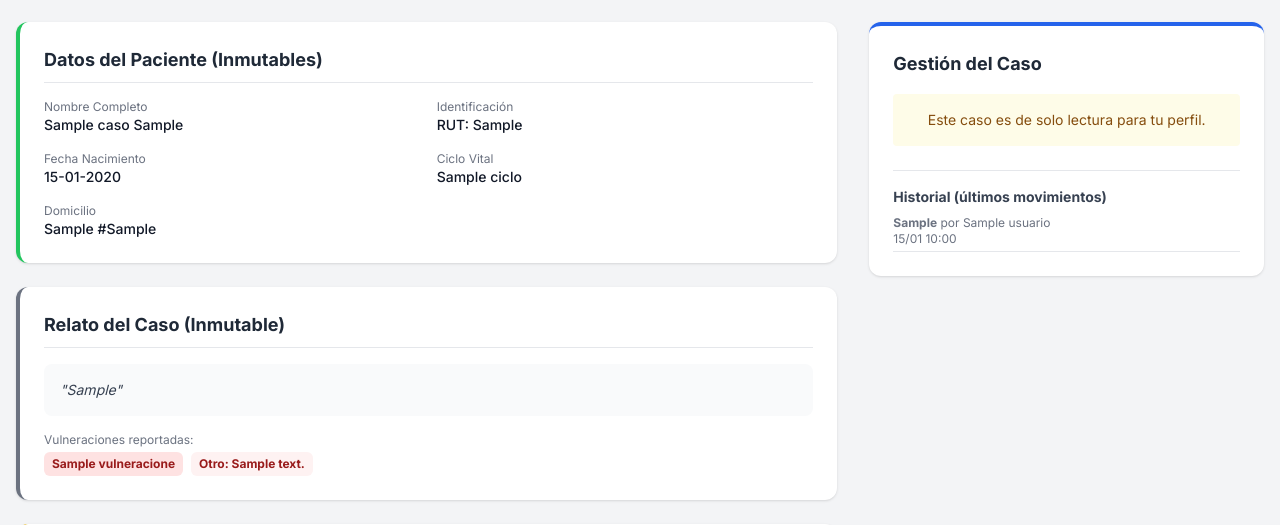
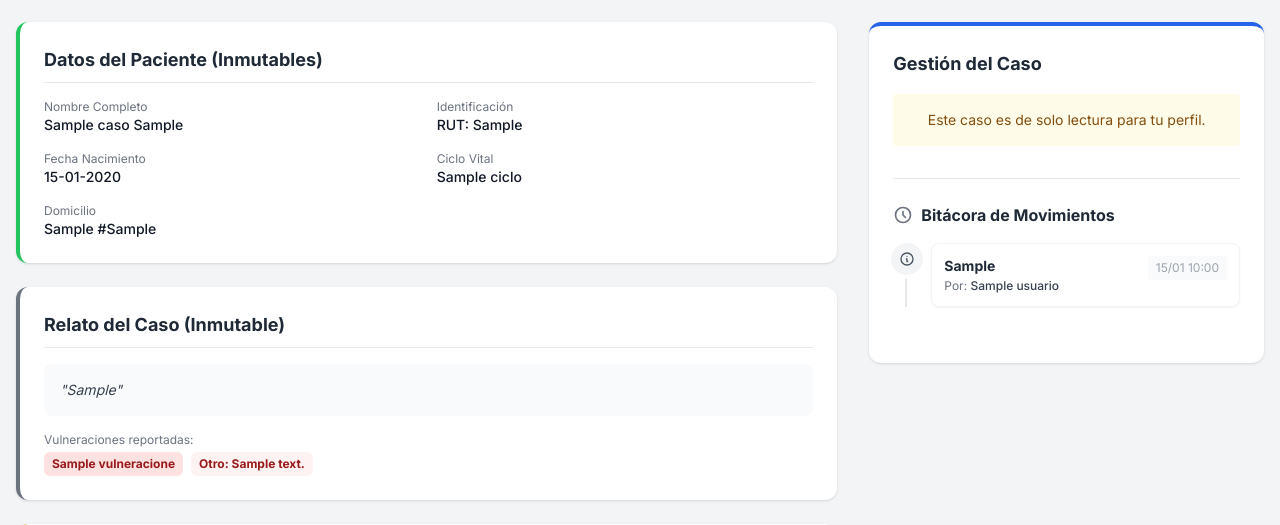
Before and after one commit to Yosh457/RedProtege, a Flask app: template templates/casos/ver.html in a window 1280 px wide. Shown: the part 210-735 px from the top of the page. Run offline with Flask 3, Linux system fonts and the light colour scheme; the template is opened without the code that fills it: values that come from a table or form of the project are taken from there, others are empty; tables that the repository leaves empty hold one stand-in row (values such as "Sample post"); some libraries are stand-ins or nearby versions.

Commit message:
feat(historial): bitacora visual tipo timeline en ver caso
- Backend (models.py): Se agregó propiedad 'estilo_visual' en AuditoriaCaso para mapear acciones a colores e íconos específicos (Cierres, Asignaciones, Emails, Gestión).
- Frontend (ver.html): Se reemplazó la lista simple de movimientos por una línea de tiempo (timeline) vertical con diseño Tailwind.
- Frontend: Se mejoró la visualización de los 'detalles_cambio', formateando diccionarios JSON como listas legibles.
- UX: Iconografía intuitiva para identificar rápidamente el tipo de evento en el historial.

```diff
--- a/models.py
+++ b/models.py
@@ -237,3 +237,54 @@ class AuditoriaCaso(db.Model):
 
     caso = db.relationship('Caso', back_populates='auditorias')
     usuario = db.relationship('Usuario')
+
+    # --- NUEVO: Propiedad para dar formato visual en el Frontend ---
+    @property
+    def estilo_visual(self):
+        """
+        Retorna configuración de colores e íconos según el tipo de acción.
+        """
+        config = {
+            'color_bg': 'bg-gray-100',
+            'color_text': 'text-gray-600',
+            'icono': 'M13 16h-1v-4h-1m1-4h.01M21 12a9 9 0 11-18 0 9 9 0 0118 0z', # Info (default)
+            'titulo': self.accion.replace('_', ' ').title()
+        }
+
+        if self.accion in ['ASIGNACION', 'REASIGNACION']:
+            config = {
+                'color_bg': 'bg-green-100',
+                'color_text': 'text-green-600',
+                'icono': 'M18 9v3m0 0v3m0-3h3m-3 0h-3m-2-5a4 4 0 11-8 0 4 4 0 018 0zM3 20a6 6 0 0112 0v1H3v-1z', # User Add
+                'titulo': 'Asignación de Profesional'
+            }
+        elif self.accion == 'GESTION_CLINICA':
+            config = {
+                'color_bg': 'bg-blue-100',
+                'color_text': 'text-blue-600',
+                'icono': 'M9 5H7a2 2 0 00-2 2v12a2 2 0 002 2h10a2 2 0 002-2V7a2 2 0 00-2-2h-2M9 5a2 2 0 002 2h2a2 2 0 002-2M9 5a2 2 0 012-2h2a2 2 0 012 2', # Clipboard
+                'titulo': 'Gestión Clínica Realizada'
+            }
+        elif self.accion == 'CIERRE_CASO':
+            config = {
+                'color_bg': 'bg-red-100',
+                'color_text': 'text-red-600',
+                'icono': 'M12 15v2m-6 4h12a2 2 0 002-2v-6a2 2 0 00-2-2H6a2 2 0 00-2 2v6a2 2 0 002 2zm10-10V7a4 4 0 00-8 0v4h8z', # Lock
+                'titulo': 'Cierre del Caso'
+            }
+        elif 'EMAIL' in self.accion:
+            config = {
+                'color_bg': 'bg-yellow-100',
+                'color_text': 'text-yellow-600',
+                'icono': 'M3 8l7.89 5.26a2 2 0 002.22 0L21 8M5 19h14a2 2 0 002-2V7a2 2 0 00-2-2H5a2 2 0 00-2 2v10a2 2 0 002 2z', # Mail
+                'titulo': 'Notificación por Correo'
+            }
+        elif 'INGRESO' in self.accion or 'CREACION' in self.accion:
+             config = {
+                'color_bg': 'bg-purple-100',
+                'color_text': 'text-purple-600',
+                'icono': 'M11 5H6a2 2 0 00-2 2v11a2 2 0 002 2h11a2 2 0 002-2v-5m-1.414-9.414a2 2 0 112.828 2.828L11.828 15H9v-2.828l8.586-8.586z', # Edit/Create
+                'titulo': 'Ingreso del Caso'
+            }
+
+        return config
--- a/templates/casos/ver.html
+++ b/templates/casos/ver.html
@@ -436,23 +436,58 @@
                     </div>
                 {% endif %}
 
-                <div class="mt-6 border-t pt-4">
-                    <h4 class="font-bold text-sm text-gray-700 mb-2">Historial (últimos movimientos)</h4>
+                <div class="mt-8 border-t pt-6">
+                    <h4 class="font-bold text-gray-800 mb-4 flex items-center gap-2">
+                        <svg class="w-5 h-5 text-gray-500" fill="none" stroke="currentColor" viewBox="0 0 24 24"><path stroke-linecap="round" stroke-linejoin="round" stroke-width="2" d="M12 8v4l3 3m6-3a9 9 0 11-18 0 9 9 0 0118 0z"></path></svg>
+                        Bitácora de Movimientos
+                    </h4>
 
-                    {% set ultimos = caso.auditorias[-5:] if caso.auditorias else [] %}
-                    {% if ultimos %}
-                        <ul class="text-xs text-gray-500 space-y-2">
-                            {% for audit in ultimos|reverse %}
-                            <li class="border-b pb-1">
-                                <span class="font-bold">{{ audit.accion }}</span>
-                                {% if audit.usuario %}por {{ audit.usuario.nombre_completo }}{% endif %}
-                                <br>
-                                {{ audit.fecha_movimiento.strftime('%d/%m %H:%M') if audit.fecha_movimiento else '-' }}
-                            </li>
-                            {% endfor %}
-                        </ul>
+                    {% set auditorias = caso.auditorias|sort(attribute='fecha_movimiento', reverse=True) %}
+
+                    {% if auditorias %}
+                    <div class="relative border-l-2 border-gray-200 ml-3 space-y-6">
+                        {% for audit in auditorias %} {% set estilo = audit.estilo_visual %}
+                            <div class="mb-8 ml-6 relative group">
+                                <span class="absolute -left-10 flex items-center justify-center w-8 h-8 rounded-full ring-4 ring-white {{ estilo.color_bg }} {{ estilo.color_text }}">
+                                    <svg class="w-4 h-4" fill="none" stroke="currentColor" viewBox="0 0 24 24">
+                                        <path stroke-linecap="round" stroke-linejoin="round" stroke-width="2" d="{{ estilo.icono }}"></path>
+                                    </svg>
+                                </span>
+
+                                <div class="bg-white rounded-lg border border-gray-100 shadow-sm p-3 hover:shadow-md transition-shadow">
+                                    <div class="flex justify-between items-start">
+                                        <div>
+                                            <h5 class="text-sm font-bold text-gray-800">{{ estilo.titulo }}</h5>
+                                            <p class="text-xs text-gray-500 mt-0.5">
+                                                Por: <span class="font-medium text-gray-700">{{ audit.usuario.nombre_completo if audit.usuario else 'Sistema' }}</span>
+                                            </p>
+                                        </div>
+                                        <span class="text-xs text-gray-400 whitespace-nowrap bg-gray-50 px-2 py-1 rounded">
+                                            {{ audit.fecha_movimiento.strftime('%d/%m %H:%M') }}
+                                        </span>
+                                    </div>
+
+                                    {% if audit.detalles_cambio %}
+                                        <div class="mt-2 text-xs text-gray-600 bg-gray-50 p-2 rounded border border-gray-100">
+                                            {% if audit.detalles_cambio is mapping %}
+                                                {# Si es un diccionario JSON #}
+                                                <ul class="list-disc list-inside">
+                                                {% for k, v in audit.detalles_cambio.items() %}
+                                                    <li><strong>{{ k|replace('_', ' ')|title }}:</strong> {{ v }}</li>
+                                                {% endfor %}
+                                                </ul>
+                                            {% else %}
+                                                {# Si es texto plano #}
+                                                {{ audit.detalles_cambio }}
+                                            {% endif %}
+                                        </div>
+                                    {% endif %}
+                                </div>
+                            </div>
+                        {% endfor %}
+                    </div>
                     {% else %}
-                        <p class="text-xs text-gray-400 italic">Sin movimientos registrados.</p>
+                        <p class="text-sm text-gray-500 italic pl-4">No hay movimientos registrados en la bitácora.</p>
                     {% endif %}
                 </div>
             </div>
```
